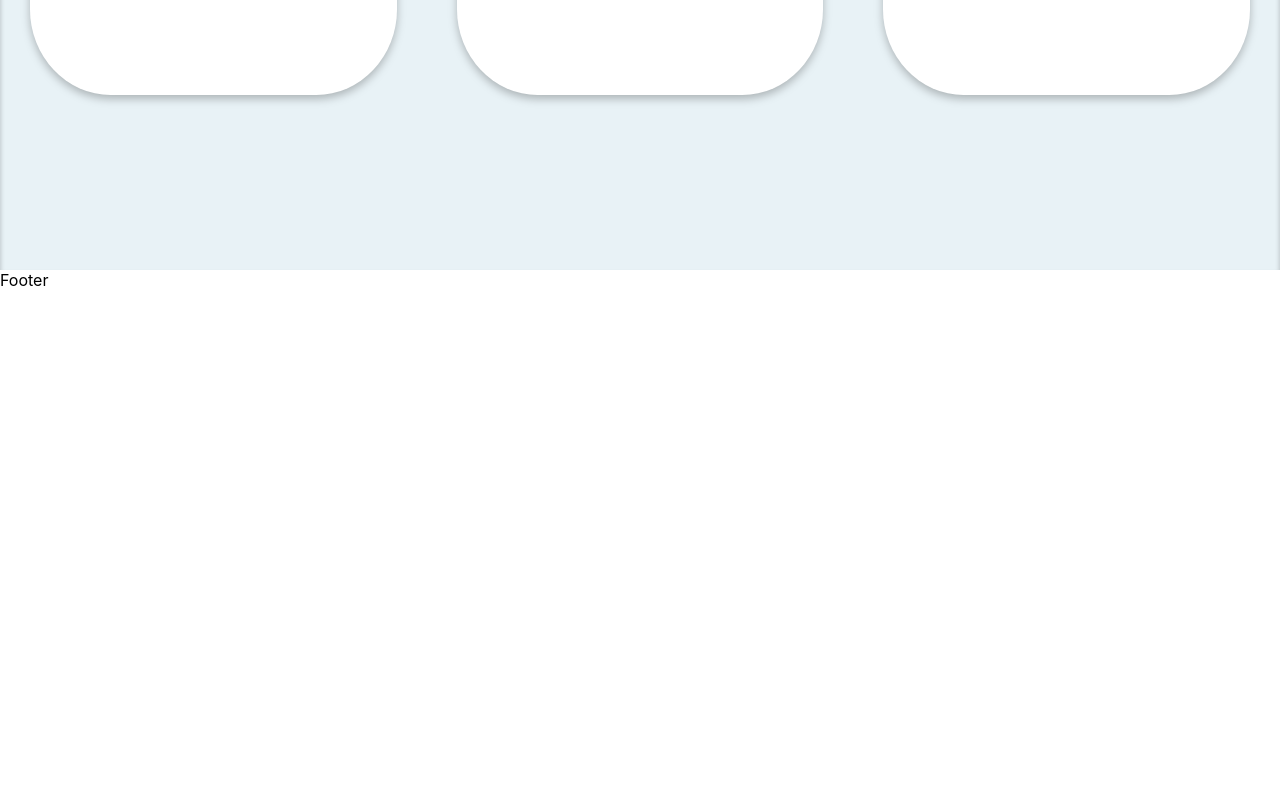
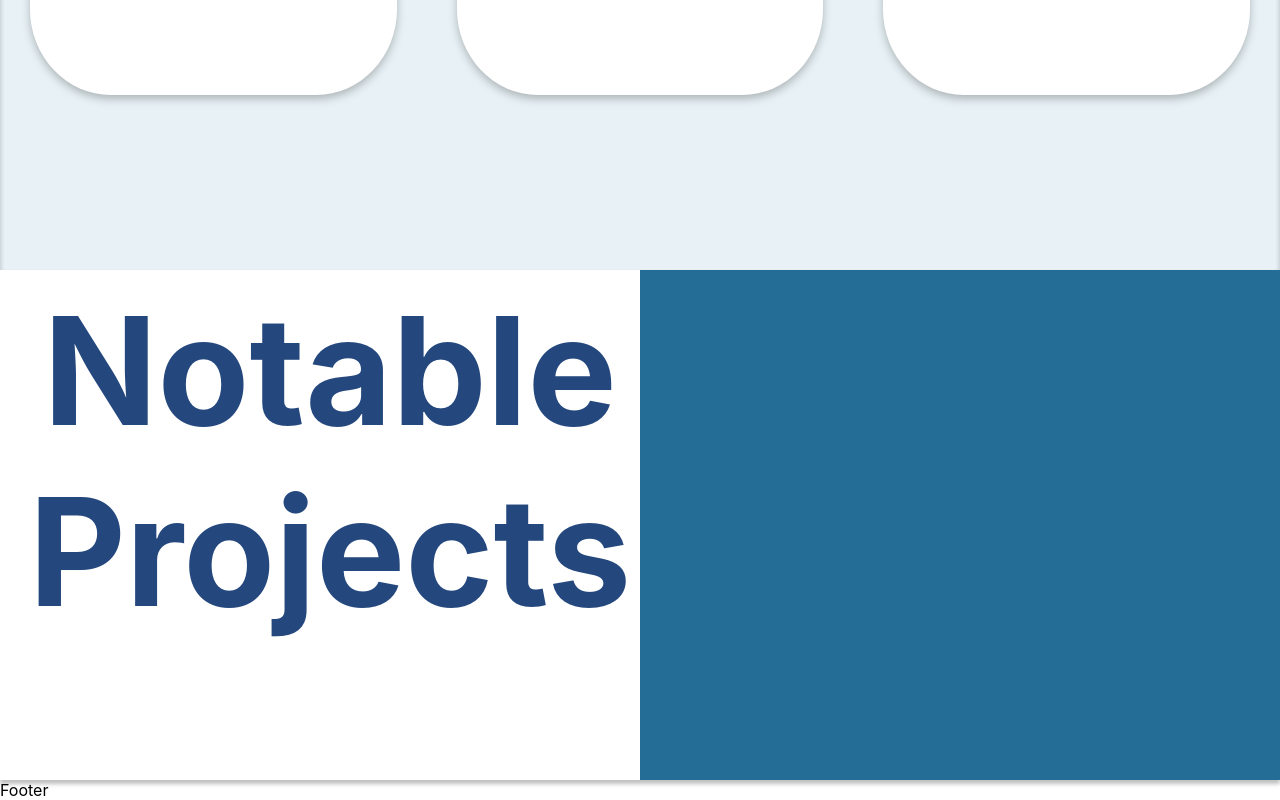
Before and after one commit to hrik2001/psoc2022-landing, a Next.js app in the folder psoc2022/: page / in a window 1280 px wide. Shown: the part 2165-2965 px from the top of the page. Before the commit the page ends 2455 px from the top, so only its background shows below. Built offline with nearby package versions, Linux system fonts and the light colour scheme.

Commit message:
notable projects

```diff
--- a/psoc2022/components/navbar.jsx
+++ b/psoc2022/components/navbar.jsx
@@ -13,7 +13,7 @@ const Navbar = () => {
                 <Link href='/product/Timeline'>Timeline</Link>
                 </li>
                 <li className={styles.listItem}>
-                <Link href='/product/Login'>Login</Link>
+                <Link href='/login'>Login</Link>
                 </li>
             </ul>
         </div>
--- /dev/null
+++ b/psoc2022/components/projects.jsx
@@ -0,0 +1,15 @@
+import styles from '../styles/project.module.css'
+
+const Projects = () => {
+    return (
+        <div className={styles.container}>
+                <div className={styles.card}>
+                    <h1 className={styles.title}>Notable Projects</h1>
+                </div>
+                <div className={styles.projects}>
+                </div>
+        </div>
+    )
+}
+
+export default Projects
--- a/psoc2022/pages/index.js
+++ b/psoc2022/pages/index.js
@@ -6,6 +6,7 @@ import How from '../components/how-it-works'
 import { how_it_works } from '../how_it_works'
 import Testimonial from '../components/testimonials'
 import About from '../components/about'
+import Projects from '../components/projects'
 
 
 export default function Home({how}) {
@@ -20,6 +21,7 @@ export default function Home({how}) {
       <About/>
       <Testimonial/>
       <How how={how}/>
+      <Projects/>
     </div>
   )
 }
--- a/psoc2022/pages/login.jsx
+++ b/psoc2022/pages/login.jsx
@@ -1,4 +1,5 @@
 import Head from 'next/head'
+import Image from 'next/image'
 
 const Login = () => {
     return(
@@ -7,7 +8,7 @@ const Login = () => {
                 <title>PSOC 2022</title>
                 <meta name="description" content="PClub Summer Of Code login page" />
             </Head>
-            <h1>This is Login page.</h1>
+            <Image src='/img/coding.svg' height="500px" width="500px" layout='fixed' alt=''/>
         </div>
     )
 }
--- /dev/null
+++ b/psoc2022/styles/project.module.css
@@ -0,0 +1,31 @@
+.container {
+    top: 0;
+    width: 100%;
+    height: calc(70vh - 50px);
+    overflow: hidden;
+    position: relative;
+    display: flex;
+    box-shadow: 0px 4px 4px rgba(0, 0, 0, 0.25);
+}
+
+.projects {
+    flex: 1;
+    background: #246D96;
+}
+
+.card {
+    flex: 1;
+    color: #24487E;
+    background: #ffffff;
+
+}
+
+.title {
+    font-size: 150px;
+    margin-top: 10px;
+    margin-bottom: 20px;
+    margin-left: 20px;
+    text-align: center;
+    top: 129px;
+    left: 0;
+}
--- a/psoc2022/styles/testimonials.module.css
+++ b/psoc2022/styles/testimonials.module.css
@@ -1,9 +1,9 @@
 .container {
     height: 50vh;
     overflow: hidden;
-    align-items: center;
     display: flex;
     flex-direction: row;
+    justify-content: center;
 }
 
 .card {
@@ -11,6 +11,7 @@
     background: #E8F2F6;
     border-radius: 45px;
     align-items: center;
+    margin: auto;
 }
 
 .title {
```
